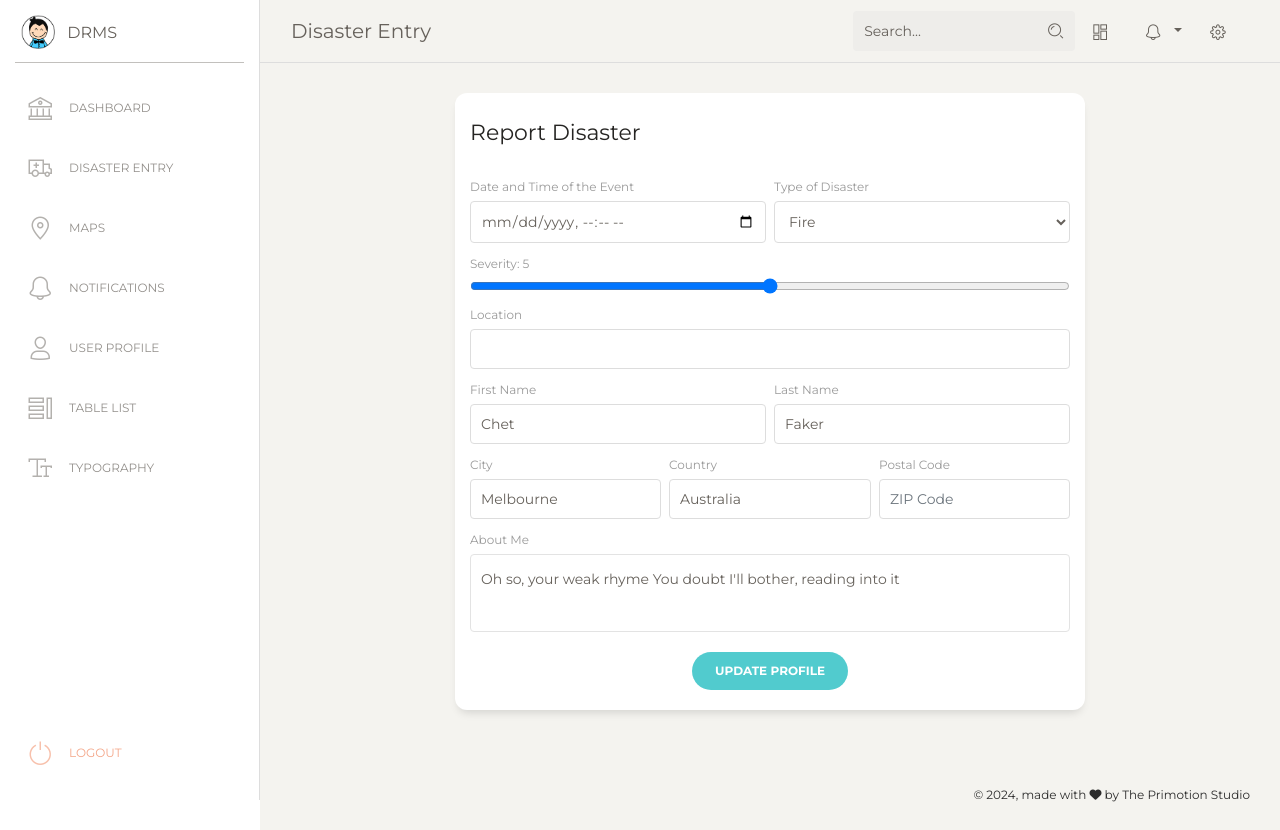
After one commit to PrimotionStudio/disaster-report-management, a PHP site: page /disaster-entry in a window 1280 px wide. The commit adds this page. Run offline with PHP 8.4, Linux system fonts and the light colour scheme; the visitor is signed in with stand-in values (Sample User, id 1); tables that the repository leaves empty or names only in its code hold one stand-in row (values such as "Sample post"); some libraries are stand-ins or nearby versions.

Commit message:
working on disaster entry

```diff
--- /dev/null
+++ b/disaster-entry.php
@@ -0,0 +1,152 @@
+<!--
+=========================================================
+* Paper Dashboard 2 - v2.0.1
+=========================================================
+
+* Product Page: https://www.creative-tim.com/product/paper-dashboard-2
+* Copyright 2020 Creative Tim (https://www.creative-tim.com)
+
+Coded by www.creative-tim.com
+
+ =========================================================
+
+* The above copyright notice and this permission notice shall be included in all copies or substantial portions of the Software.
+-->
+
+<?php
+require_once "required/session.php";
+require_once "required/sql.php";
+require_once "required/validate.php";
+const PAGE_TITLE = "Disaster Entry";
+include_once "included/head.php";
+require_once "included/alert.php";
+
+require_once "func/login.php";
+?>
+<div class="wrapper ">
+  <?php
+  include_once "included/sidebar.php";
+  ?>
+  <div class="main-panel">
+    <?php
+    include_once "included/navbar.php";
+    ?>
+    <div class="content">
+      <div class="row">
+        <div class="col-md-2">
+        </div>
+        <div class="col-md-8">
+          <div class="card card-user">
+            <div class="card-header">
+              <h5 class="card-title">Report Disaster</h5>
+            </div>
+            <div class="card-body">
+              <f>
+                <div class="row">
+                  <div class="col-md-6 pr-1">
+                    <div class="form-group">
+                      <label>Date and Time of the Event</label>
+                      <input type="datetime-local" class="form-control" required>
+                    </div>
+                  </div>
+                  <div class="col-md-6 pl-1">
+                    <div class="form-group">
+                      <label>Type of Disaster</label>
+                      <select name="disaster" class="form-control">
+                        <option value="Fire">Fire</option>
+                        <option value="Tornado">Tornado</option>
+                        <option value="Earthquake">Earthquake</option>
+                        <option value="Hurricane">Hurricane</option>
+                        <option value="Volcano">Volcano</option>
+                        <option value="Flood">Flood</option>
+                        <option value="Tsunami">Tsunami</option>
+                        <option value="Landslide">Landslide</option>
+                        <option value="Drought">Drought</option>
+                        <option value="Wildfire">Wildfire</option>
+                        <option value="Other">Other</option>
+                      </select>
+                    </div>
+                  </div>
+                </div>
+                <div class="row">
+                  <div class="col-12">
+                    <div class="form-group">
+                      <label>Severity: <span id="value">5</span></label>
+                      <input type="range" id="severity" class="form-control-range" min="0" max="10">
+                    </div>
+                  </div>
+                </div>
+                <div class="row">
+                  <div class="col-md-12">
+                    <div class="form-group">
+                      <label>Location</label>
+                      <input type="text" class="form-control" placeholder="" value="">
+                    </div>
+                  </div>
+                </div>
+                <div class="row">
+                  <div class="col-md-6 pr-1">
+                    <div class="form-group">
+                      <label>First Name</label>
+                      <input type="text" class="form-control" placeholder="Company" value="Chet">
+                    </div>
+                  </div>
+                  <div class="col-md-6 pl-1">
+                    <div class="form-group">
+                      <label>Last Name</label>
+                      <input type="text" class="form-control" placeholder="Last Name" value="Faker">
+                    </div>
+                  </div>
+                </div>
+                <div class="row">
+                  <div class="col-md-4 pr-1">
+                    <div class="form-group">
+                      <label>City</label>
+                      <input type="text" class="form-control" placeholder="City" value="Melbourne">
+                    </div>
+                  </div>
+                  <div class="col-md-4 px-1">
+                    <div class="form-group">
+                      <label>Country</label>
+                      <input type="text" class="form-control" placeholder="Country" value="Australia">
+                    </div>
+                  </div>
+                  <div class="col-md-4 pl-1">
+                    <div class="form-group">
+                      <label>Postal Code</label>
+                      <input type="number" class="form-control" placeholder="ZIP Code">
+                    </div>
+                  </div>
+                </div>
+                <div class="row">
+                  <div class="col-md-12">
+                    <div class="form-group">
+                      <label>About Me</label>
+                      <textarea class="form-control textarea">Oh so, your weak rhyme You doubt I'll bother, reading into it</textarea>
+                    </div>
+                  </div>
+                </div>
+                <div class="row">
+                  <div class="update ml-auto mr-auto">
+                    <button type="submit" class="btn btn-primary btn-round">Update Profile</button>
+                  </div>
+                </div>
+                </form>
+            </div>
+          </div>
+        </div>
+      </div>
+    </div>
+    <?php
+    include_once "included/footer.php";
+    ?>
+  </div>
+</div>
+<script>
+  document.getElementById('severity').addEventListener('input', function() {
+    document.getElementById('value').textContent = this.value;
+  });
+</script>
+<?php
+include_once "included/scripts.php";
+?>
--- a/included/sidebar.php
+++ b/included/sidebar.php
@@ -16,15 +16,15 @@
 	<div class="sidebar-wrapper">
 		<ul class="nav">
 			<li>
-				<a href="./dashboard.html">
+				<a href="index">
 					<i class="nc-icon nc-bank"></i>
 					<p>Dashboard</p>
 				</a>
 			</li>
 			<li>
-				<a href="./icons.html">
-					<i class="nc-icon nc-diamond"></i>
-					<p>Icons</p>
+				<a href="disaster-entry">
+					<i class="nc-icon nc-ambulance"></i>
+					<p>Disaster Entry</p>
 				</a>
 			</li>
 			<li>
```
